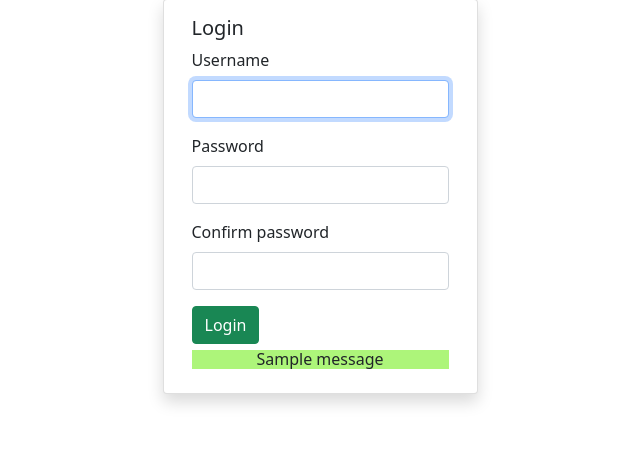
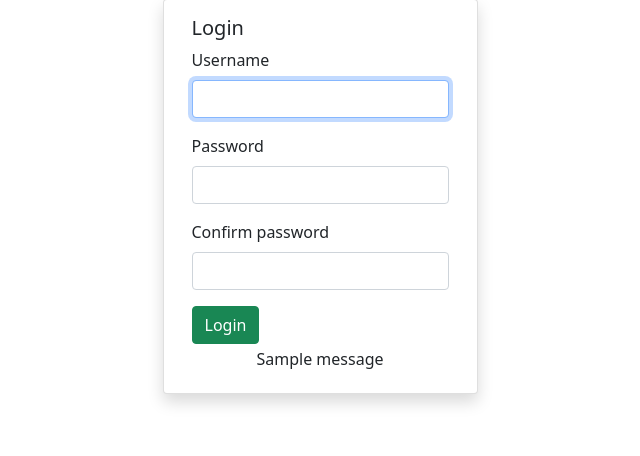
Before and after one commit to adrian-panek/YelpCamp, a Django app: page /register in a window 1280 px wide. Shown: the part 113-569 px from the top of the page, without its empty margins (320-960 px from the left). Run offline with Django 3.2, Linux system fonts and the light colour scheme; tables that the repository leaves empty hold one stand-in row (values such as "Sample post"); one stand-in notice (Sample message) is shown.

Commit message:
removed green box in messages, because it looked bad

```diff
--- a/yelpcamp/templates/accounts/login.html
+++ b/yelpcamp/templates/accounts/login.html
@@ -19,7 +19,7 @@
                         </div>
                         <button class="btn btn-success btn-block">Login</button>
 						{% for message in messages %}
-							<h6 style="text-align: center; margin-top: 6px; background-color: #adf57a;">{{ message }}</h6>
+							<h6 style="text-align: center; margin-top: 6px;">{{ message }}</h6>
 						{% endfor %}
                     </form>
                 </div>
--- a/yelpcamp/templates/accounts/register.html
+++ b/yelpcamp/templates/accounts/register.html
@@ -24,7 +24,7 @@
                         </div>
                         <button class="btn btn-success btn-block">Login</button>
                         {% for message in messages %}
-                        <h6 style="text-align: center; margin-top: 6px; background-color: #adf57a;">{{ message }}</h6>
+                        <h6 style="text-align: center; margin-top: 6px;">{{ message }}</h6>
 						{% endfor %}
                     </form>
                 </div>
```
